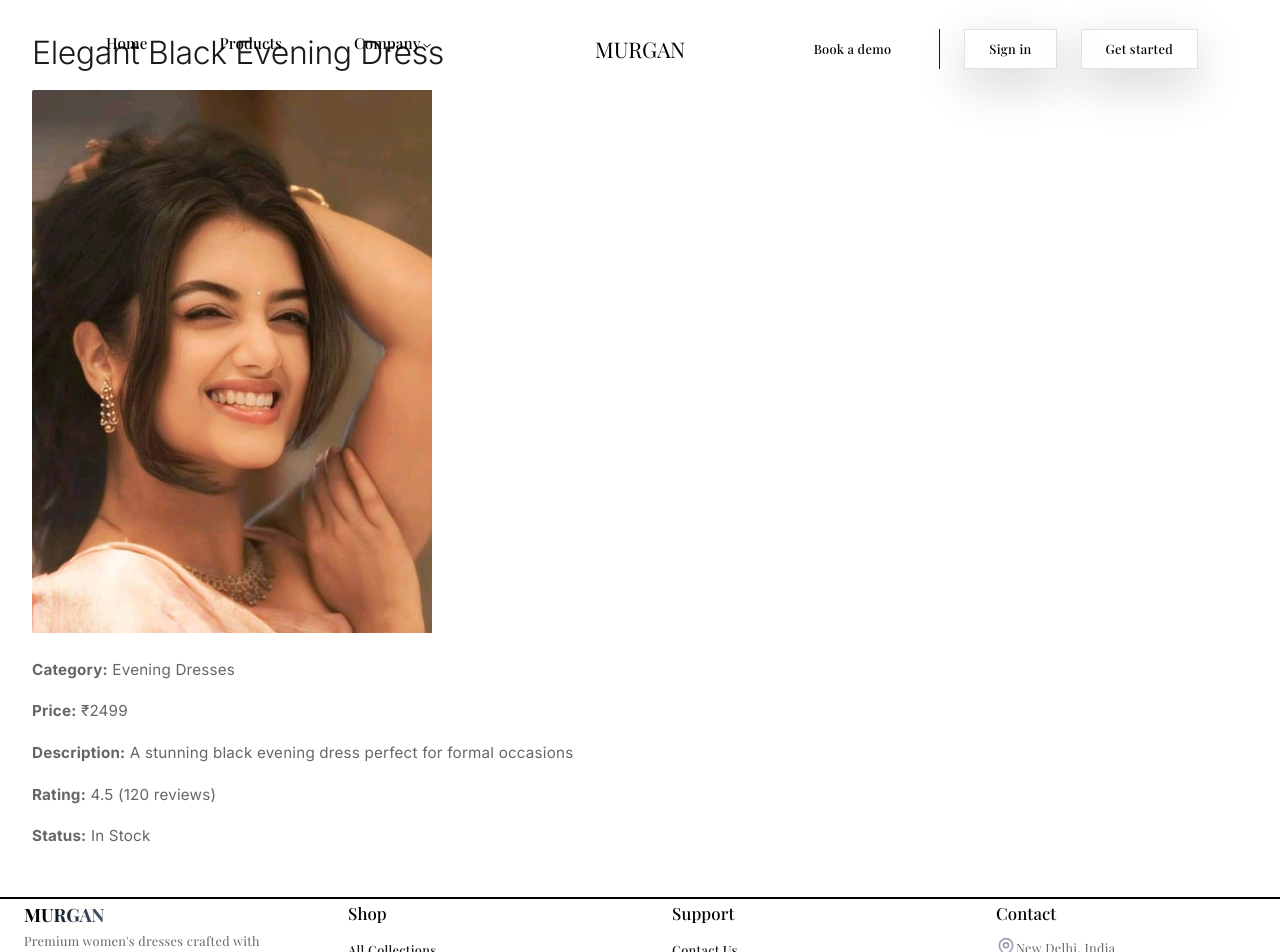
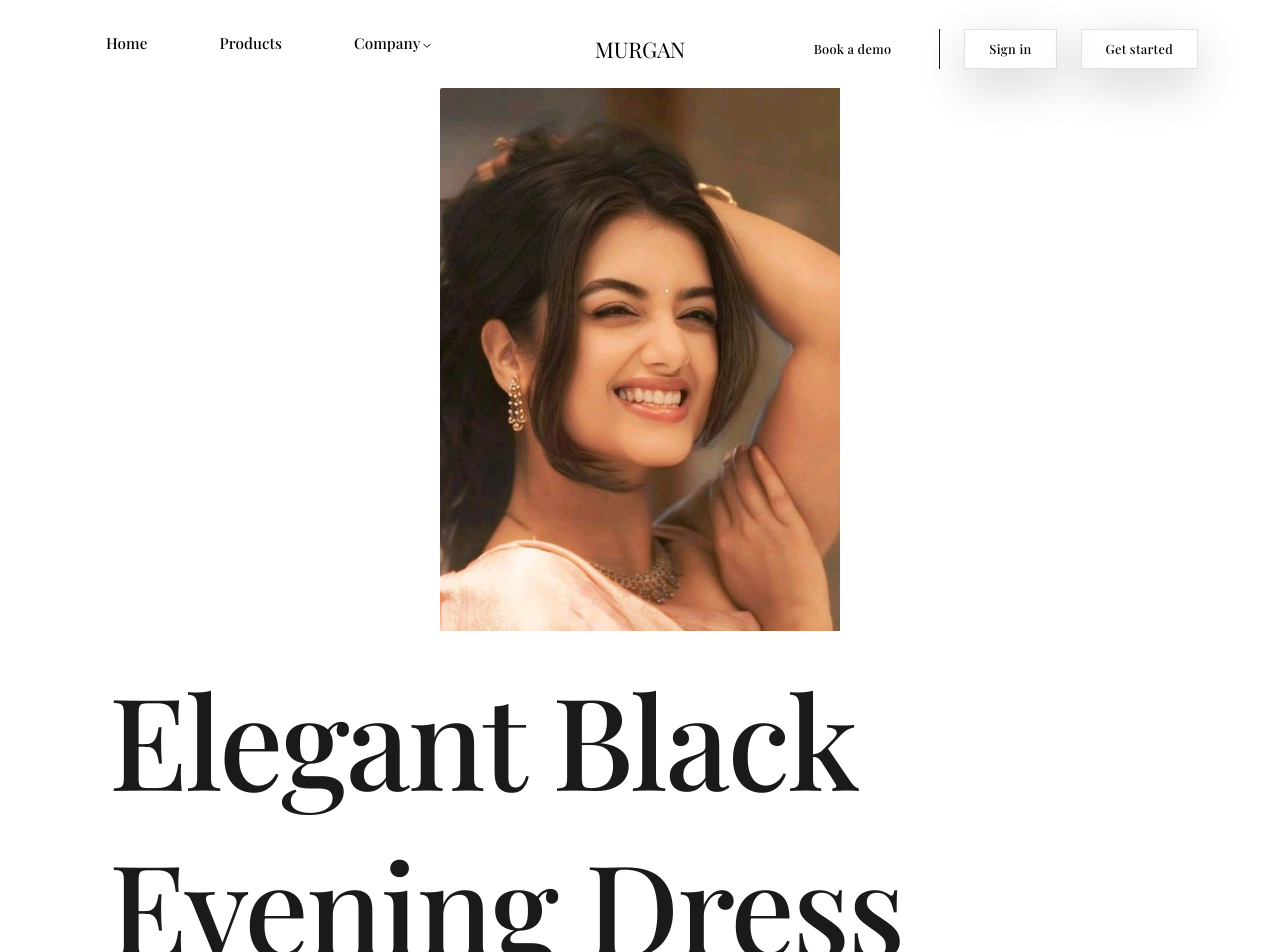
Before and after one commit to rcg69/murgan-ui, a Next.js app: page /products/elegant-black-evening-dress-1 in a window 1280 px wide. Shown: the top 952 px of the page. Built offline with nearby package versions, Linux system fonts and the light colour scheme.

Commit message:
added product view
added product view

```diff
--- a/src/app/products/[slug]/page.js
+++ b/src/app/products/[slug]/page.js
@@ -1,14 +1,18 @@
 import ProductView from "@/components/ProductView";
 import { dressProducts } from "@/data/products";
 
-export default function ProductDetailPage({ params }) {
-  // Find product by slug from params
+
+export default async function ProductDetailPage({ params }) {
+  // Unwrap params if it's a Promise (Next.js 16+)
+  const resolvedParams = typeof params.then === 'function' ? await params : params;
   const product = dressProducts.find(
-    (p) => p.slug === params.slug
+    (p) => p.slug === resolvedParams.slug
   );
   return <ProductView product={product} />;
 }
 
+
+// Return all product slugs for static export
 export async function generateStaticParams() {
   return dressProducts.map((product) => ({ slug: product.slug }));
 }
--- a/src/app/signin/page.jsx
+++ b/src/app/signin/page.jsx
@@ -28,7 +28,7 @@ export default function SignIn() {
             <label className="block mb-1 font-medium">Email</label>
             <input
               type="email"
-              className="w-full border border-gray-300 rounded px-3 py-2 pt-3 text-center"
+              className="w-full border border-gray-300 rounded px-3 py-2 pt-3"
               value={email}
               onChange={(e) => setEmail(e.target.value)}
               required
@@ -38,7 +38,7 @@ export default function SignIn() {
             <label className="block mb-1 font-medium">Password</label>
             <input
               type="password"
-              className="w-full border border-gray-300 rounded px-3 py-2 pt-3 text-center"
+              className="w-full border border-gray-300 rounded px-3 py-2 pt-3"
               value={password}
               onChange={(e) => setPassword(e.target.value)}
               required
@@ -47,7 +47,7 @@ export default function SignIn() {
           {error && <div className="text-red-500 text-sm mb-2">{error}</div>}
           <button
             type="submit"
-            className="w-full bg-black text-white py-2 rounded font-semibold hover:bg-gray-800 transition pt-4 flex items-center justify-center text-center"
+            className="w-full bg-black text-white py-2 rounded font-semibold hover:bg-gray-800 transition pt-4"
           >
             Sign In
           </button>
--- a/src/components/Heading.jsx
+++ b/src/components/Heading.jsx
@@ -1,9 +1,9 @@
 // Heading.jsx
 import "../styles/Perspectives.css";
 
-export default function Heading({ title, subtitle }) {
+export default function Heading({ title, subtitle, width = '100%', height = 'auto' }) {
   return (
-    <div className="perspectives-header">
+    <div className="perspectives-header" style={{ width, height }}>
       <h2>{title}</h2>
       {/* Optionally render subtitle if provided */}
       {subtitle && <p>{subtitle}</p>}
--- a/src/components/ProductView.jsx
+++ b/src/components/ProductView.jsx
@@ -1,11 +1,19 @@
+
 import React from "react";
+import Header from "@/components/ui/header";
+import Heading from "./Heading";
+import { scale } from "framer-motion";
 
 export default function ProductView({ product }) {
   if (!product) return <div>No product found.</div>;
   return (
-    <div style={{ padding: 32 }}>
-      <h2 style={{ fontSize: 32, marginBottom: 16 }}>{product.name}</h2>
-      <img src={product.image} alt={product.name} style={{ maxWidth: 400, marginBottom: 24 }} />
+    <div style={{ padding: 32, marginTop: 32 }}>
+      {/* Use Heading component for the product title at the top */}
+      <div style={{ display: 'flex', justifyContent: 'center', alignItems: 'center', marginBottom: 24, marginTop: 24 }}>
+        <img src={product.image} alt={product.name} style={{ maxWidth: 400, width: '100%', height: 'auto' }} />
+      </div>
+      {/* Move product name below the image */}
+      <Heading title={product.name} className="pt-19px"  />
       <p><strong>Category:</strong> {product.category}</p>
       <p><strong>Price:</strong> ₹{product.price}</p>
       <p><strong>Description:</strong> {product.description}</p>
```
Also changed, not shown: public/saree2.png.
